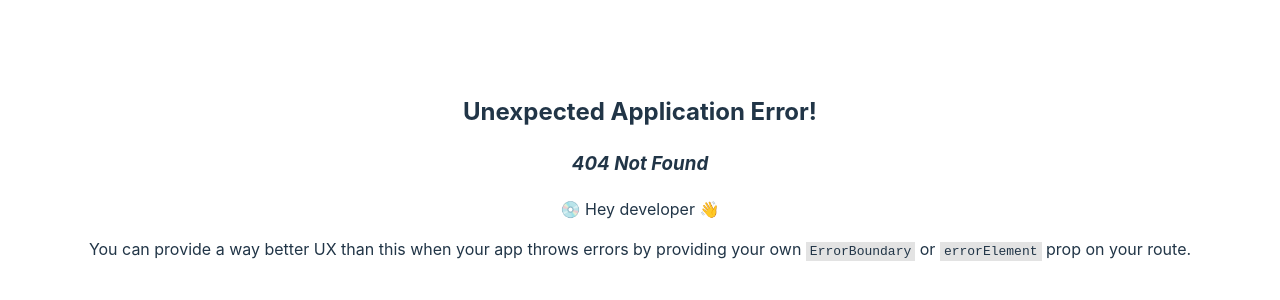
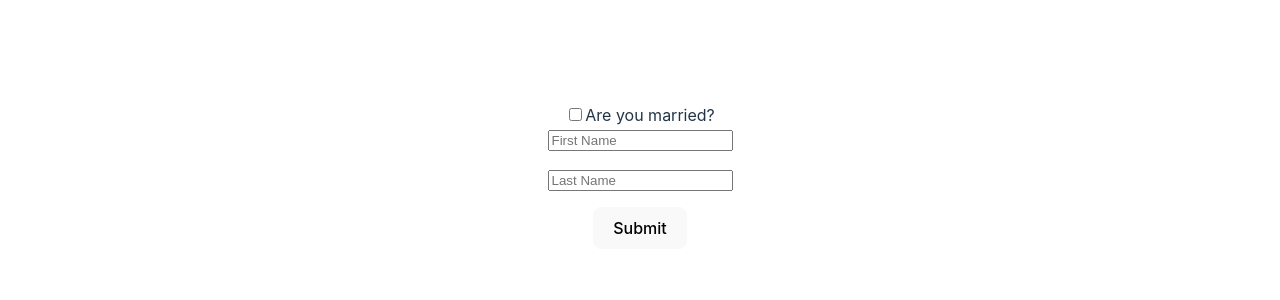
Before and after one commit to rjvillanueva89/react-vite, a React (Vite) app: page /form2 in a window 1280 px wide. Before the commit this address had no page. Shown: the part 224-524 px from the top of the page. Built offline with nearby package versions, Linux system fonts and the light colour scheme.

Commit message:
second when validation test

```diff
--- a/src/main.tsx
+++ b/src/main.tsx
@@ -5,6 +5,7 @@ import "./App.css"
 import "./index.css"
 import { DatastorePage } from "./pages/datastore"
 import { FormPage } from "./pages/form"
+import Form2Page from "./pages/form2"
 import { HomePage } from "./pages/home"
 import { StepperPage } from "./pages/stepper"
 
@@ -13,6 +14,7 @@ const router = createBrowserRouter([
   { path: "stepper", element: <StepperPage /> },
   { path: "datastore", element: <DatastorePage /> },
   { path: "form", element: <FormPage /> },
+  { path: "form2", element: <Form2Page /> },
 ])
 
 ReactDOM.createRoot(document.getElementById("root")!).render(
--- /dev/null
+++ b/src/pages/form2.tsx
@@ -0,0 +1,112 @@
+import { yupResolver } from "@hookform/resolvers/yup"
+import {
+  Control,
+  FieldErrors,
+  FieldValues,
+  UseFormRegister,
+  useForm,
+} from "react-hook-form"
+import * as yup from "yup"
+
+const UserSchema = (isRequired?: boolean) => ({
+  first_name: isRequired ? yup.string().required() : yup.string(),
+  last_name: isRequired ? yup.string().required() : yup.string(),
+})
+
+const FormSchema = yup.object({
+  is_married: yup.boolean(),
+  borrower: yup.object({
+    ...UserSchema(true),
+  }),
+  spouse: yup
+    .object({
+      ...UserSchema(),
+    })
+    .when("is_married", ([is_married], schema) => {
+      console.log(is_married)
+
+      return is_married
+        ? yup.object({
+            ...UserSchema(true),
+          })
+        : schema
+    }),
+})
+
+export type FormInputs = yup.InferType<typeof FormSchema>
+
+export default function Form2Page() {
+  const {
+    handleSubmit,
+    watch,
+    register,
+    control,
+    formState: { errors },
+  } = useForm<FormInputs>({ resolver: yupResolver(FormSchema) })
+
+  const onSubmit = handleSubmit((data) => console.log(data))
+
+  const isMarried = watch("is_married")
+
+  console.log(errors)
+  return (
+    <form onSubmit={onSubmit}>
+      <UserSection
+        prefix="borrower"
+        register={register}
+        control={control}
+        errors={errors}
+      />
+      {isMarried && (
+        <UserSection
+          prefix="spouse"
+          register={register}
+          control={control}
+          errors={errors}
+        />
+      )}
+      <button type="submit">Submit</button>
+    </form>
+  )
+}
+
+interface Props<T extends FieldValues> {
+  prefix: "borrower" | "spouse"
+  register: UseFormRegister<T>
+  control: Control<T>
+  errors: FieldErrors<T>
+}
+
+const UserSection = (props: Props<FormInputs>) => {
+  const { prefix, register, errors } = props
+  return (
+    <>
+      {prefix === "borrower" && (
+        <>
+          <div>
+            <label htmlFor="isMarried">
+              <input type="checkbox" {...register(`is_married`)} />
+              Are you married?
+            </label>
+          </div>
+        </>
+      )}
+      <div>
+        <input
+          type="text"
+          placeholder="First Name"
+          {...register(`${prefix}.first_name`)}
+        />
+        <p>{errors[prefix]?.first_name?.message}</p>
+      </div>
+      <div>
+        <input
+          type="text"
+          placeholder="Last Name"
+          {...register(`${prefix}.last_name`)}
+        />
+        <p>{errors[prefix]?.last_name?.message}</p>
+      </div>
+    </>
+  )
+}
```
